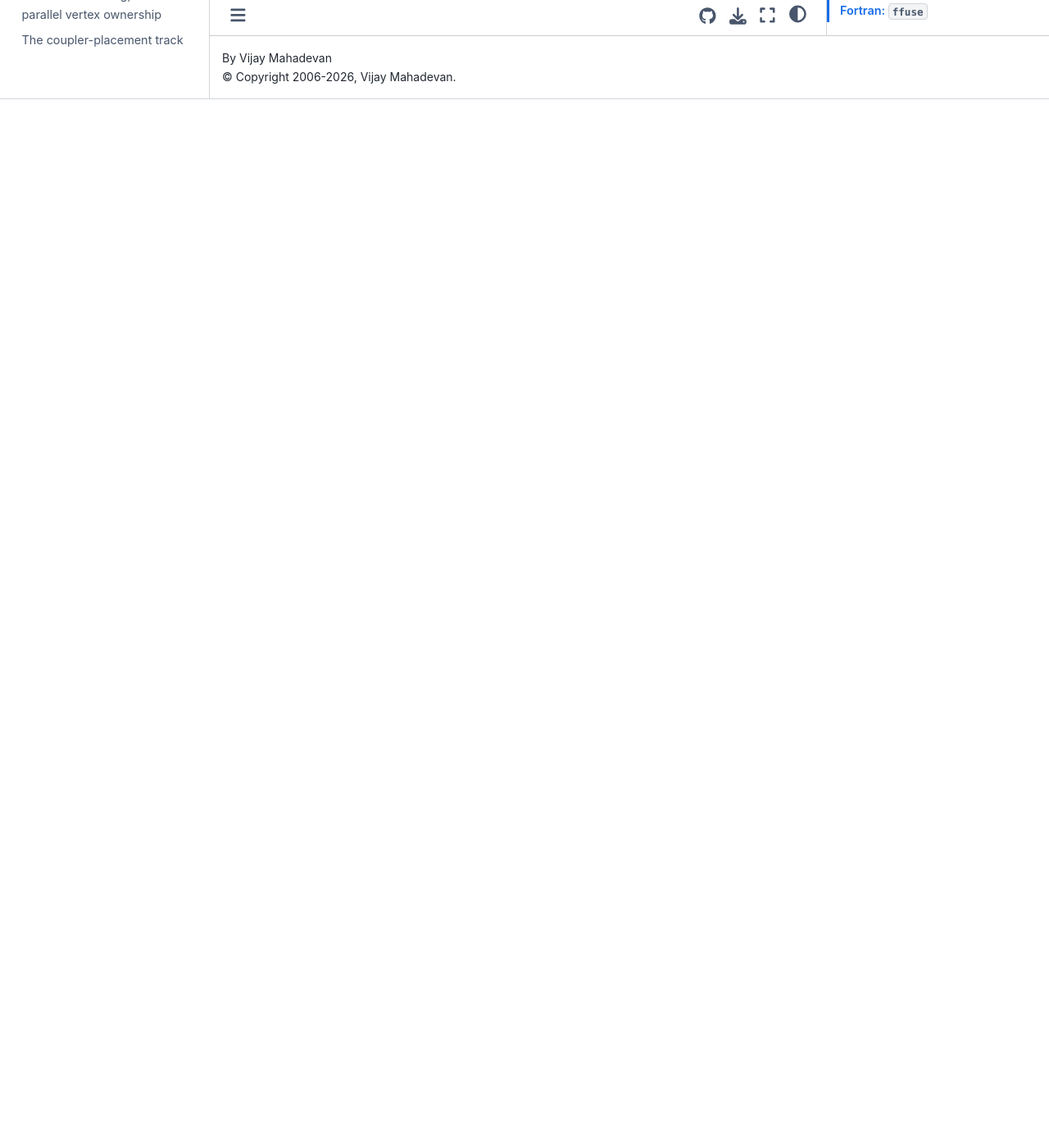
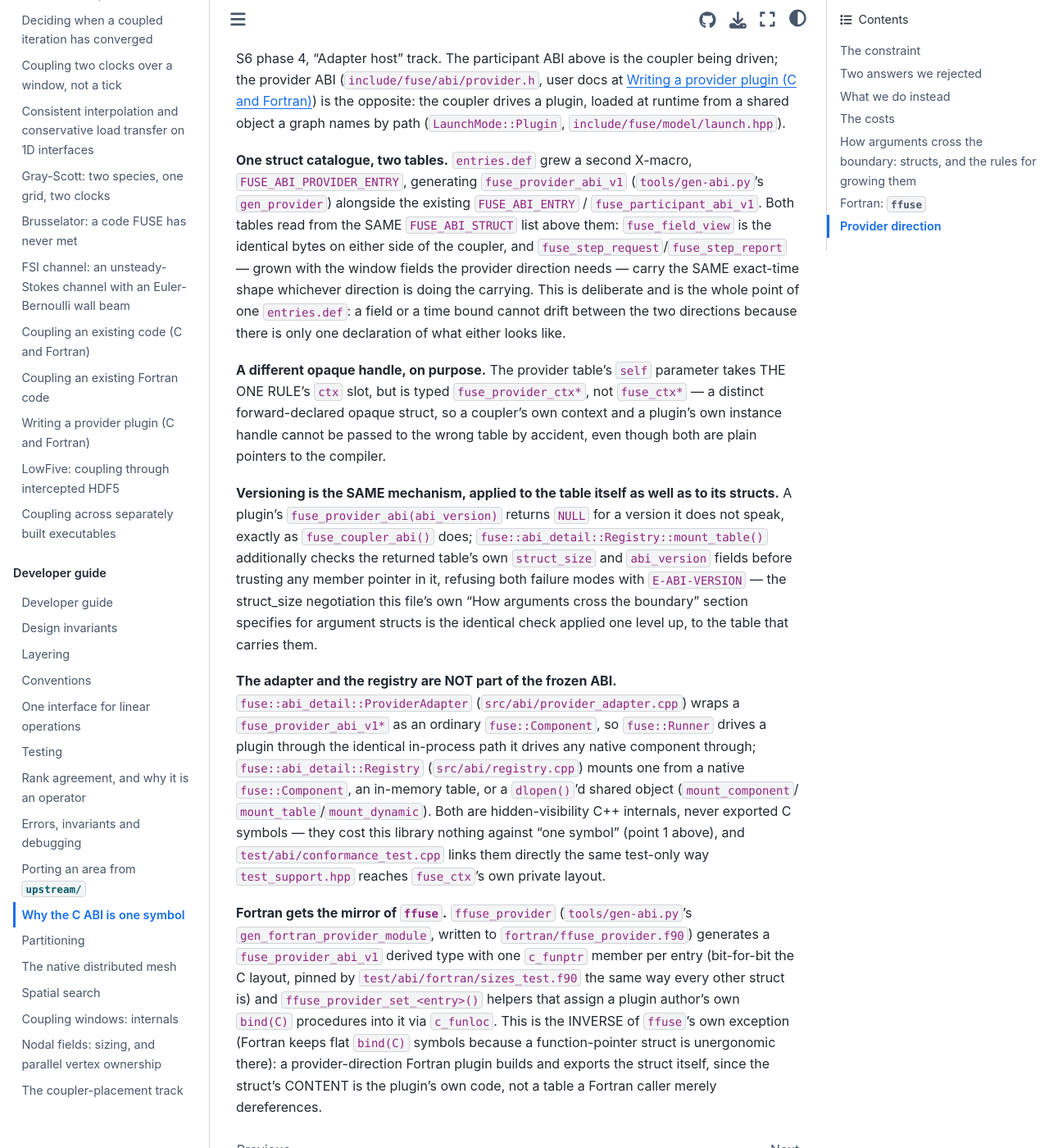
Before and after one commit to vijaysm/fuse, a Sphinx documentation site: the page built from docs/dev/abi-design.md, in a window 1280 px wide and 1400 px high, scrolled down 5293 px. Shown: the whole window at 82% size. Built offline with Sphinx 7.4.7 and the Sphinx Book theme 1.1.4, drawn with Linux system fonts in a browser that asks for light colours; pages that are not in the unit, such as notebooks, are missing from menus; before the commit the page ends 5414 px from its top, so only the background shows below that; some of the changed text lies outside the part shown.

Commit message:
Add provider ABI mutation rows and the plugin guide
Four mutation rows killed by hand; providers.md covers C and Fortran
plugins and notes gfortran's extra module symbols.

````diff
--- a/docs/dev/abi-design.md
+++ b/docs/dev/abi-design.md
@@ -155,3 +155,53 @@
 What this costs: one more generated file and one more library to install. What it buys: a
 Fortran program is written against the same fifteen names and the same structs as a C program,
 and the test that proves the two agree is a `C_SIZEOF` table, not a reading.
+
+## Provider direction
+
+S6 phase 4, "Adapter host" track. The participant ABI above is the coupler being driven; the
+provider ABI (`include/fuse/abi/provider.h`, user docs at [](../user/providers.md)) is the
+opposite: the coupler drives a plugin, loaded at runtime from a shared object a graph names by
+path (`LaunchMode::Plugin`, `include/fuse/model/launch.hpp`).
+
+**One struct catalogue, two tables.** `entries.def` grew a second X-macro,
+`FUSE_ABI_PROVIDER_ENTRY`, generating `fuse_provider_abi_v1` (`tools/gen-abi.py`'s `gen_provider`)
+alongside the existing `FUSE_ABI_ENTRY` / `fuse_participant_abi_v1`. Both tables read from the
+SAME `FUSE_ABI_STRUCT` list above them: `fuse_field_view` is the identical bytes on either side of
+the coupler, and `fuse_step_request`/`fuse_step_report` — grown with the window fields the
+provider direction needs — carry the SAME exact-time shape whichever direction is doing the
+carrying. This is deliberate and is the whole point of one `entries.def`: a field or a time bound
+cannot drift between the two directions because there is only one declaration of what either
+looks like.
+
+**A different opaque handle, on purpose.** The provider table's `self` parameter takes THE ONE
+RULE's `ctx` slot, but is typed `fuse_provider_ctx*`, not `fuse_ctx*` — a distinct forward-declared
+opaque struct, so a coupler's own context and a plugin's own instance handle cannot be passed to
+the wrong table by accident, even though both are plain pointers to the compiler.
+
+**Versioning is the SAME mechanism, applied to the table itself as well as to its structs.** A
+plugin's `fuse_provider_abi(abi_version)` returns `NULL` for a version it does not speak, exactly
+as `fuse_coupler_abi()` does; `fuse::abi_detail::Registry::mount_table()` additionally checks the
+returned table's own `struct_size` and `abi_version` fields before trusting any member pointer in
+it, refusing both failure modes with `E-ABI-VERSION` — the struct_size negotiation this file's own
+"How arguments cross the boundary" section specifies for argument structs is the identical check
+applied one level up, to the table that carries them.
+
+**The adapter and the registry are NOT part of the frozen ABI.** `fuse::abi_detail::ProviderAdapter`
+(`src/abi/provider_adapter.cpp`) wraps a `fuse_provider_abi_v1*` as an ordinary `fuse::Component`,
+so `fuse::Runner` drives a plugin through the identical in-process path it drives any native
+component through; `fuse::abi_detail::Registry` (`src/abi/registry.cpp`) mounts one from a native
+`fuse::Component`, an in-memory table, or a `dlopen()`'d shared object (`mount_component`/
+`mount_table`/`mount_dynamic`). Both are hidden-visibility C++ internals, never exported C symbols
+— they cost this library nothing against "one symbol" (point 1 above), and
+`test/abi/conformance_test.cpp` links them directly the same test-only way `test_support.hpp`
+reaches `fuse_ctx`'s own private layout.
+
+**Fortran gets the mirror of `ffuse`.** `ffuse_provider` (`tools/gen-abi.py`'s
+`gen_fortran_provider_module`, written to `fortran/ffuse_provider.f90`) generates a
+`fuse_provider_abi_v1` derived type with one `c_funptr` member per entry (bit-for-bit the C
+layout, pinned by `test/abi/fortran/sizes_test.f90` the same way every other struct is) and
+`ffuse_provider_set_<entry>()` helpers that assign a plugin author's own `bind(C)` procedures into
+it via `c_funloc`. This is the INVERSE of `ffuse`'s own exception (Fortran keeps flat `bind(C)`
+symbols because a function-pointer struct is unergonomic there): a provider-direction Fortran
+plugin builds and exports the struct itself, since the struct's CONTENT is the plugin's own code,
+not a table a Fortran caller merely dereferences.
--- /dev/null
+++ b/docs/user/providers.md
@@ -0,0 +1,224 @@
+# Writing a provider plugin (C and Fortran)
+
+The provider ABI is the other direction from [](c-abi.md): instead of your code driving FUSE,
+**FUSE drives your component**, loaded at runtime from a shared object your graph names by path.
+Implemented and tested — `build-evidence/abi-matrix.toml`'s rows, run four ways against
+a native in-process reference by `test/abi/conformance_test.cpp`. The design rationale, including
+why this is a *second* table rather than a flag on the participant one, is in
+[](../dev/abi-design.md#provider-direction).
+
+## The one symbol your plugin exports
+
+```c
+const fuse_provider_abi_v1* fuse_provider_abi(uint32_t abi_version);
+```
+
+Exactly this, from `#include <fuse/abi/provider.h>`. FUSE's own `fuse::abi_detail::Registry`
+`dlopen()`s your shared object and `dlsym()`s this one name — the same "one exported symbol"
+discipline the participant direction uses (`docs/dev/abi-design.md`, point 1), applied to a plugin
+instead of to `libfuse-abi` itself. Return `NULL` for any `abi_version` you do not speak; FUSE
+refuses the mount with `E-ABI-VERSION` rather than guessing at a subset.
+
+## The table
+
+```c
+typedef struct fuse_provider_abi_v1 {
+  uint32_t struct_size;
+  uint32_t abi_version;
+  fuse_status (*version)(fuse_provider_ctx* self, const fuse_null* in, fuse_version_info* out);
+  fuse_status (*create)(fuse_provider_ctx* self, const fuse_null* in, fuse_provider_instance* out);
+  fuse_status (*destroy)(fuse_provider_ctx* self, const fuse_null* in, fuse_null* out);
+  fuse_status (*describe)(fuse_provider_ctx* self, const fuse_null* in, fuse_field_table* out);
+  fuse_status (*bind)(fuse_provider_ctx* self, const fuse_field_view* in, fuse_null* out);
+  fuse_status (*advance)(fuse_provider_ctx* self, const fuse_step_request* in, fuse_step_report* out);
+  fuse_status (*save_state)(fuse_provider_ctx* self, const fuse_null* in, fuse_null* out);
+  fuse_status (*restore_state)(fuse_provider_ctx* self, const fuse_null* in, fuse_null* out);
+  fuse_status (*capabilities)(fuse_provider_ctx* self, const fuse_null* in, fuse_capability_set* out);
+} fuse_provider_abi_v1;
+```
+
+Every member has the shape `fuse_status f(fuse_provider_ctx* self, const IN* in, OUT* out)` — THE
+ONE RULE, same as the participant table, with `self` (your own opaque instance, `create()`'s own
+output) taking the `ctx` slot. `self` is a *different* C type from the participant direction's
+`fuse_ctx*`, so the two tables' handles cannot be passed to each other by accident even though both
+are plain pointers.
+
+**The struct catalogue is shared.** `fuse_field_view` (what `bind()` hands you — a pointer, element
+type, and layout, identical to what `register_field` takes on the participant side) and the window
+carried by `fuse_step_request`/`fuse_step_report` (what `advance()` reads and must echo back
+exactly) are the SAME structs, grown — not duplicated — from `entries.def`. A field or a time bound
+looks like the same bytes on either side of the coupler.
+
+FUSE calls your table in this order, once per instance: `create()`, then `describe()` (query the
+field count with `out->buffer = NULL`, then fill it), then `bind()` once per field `describe()`
+reported, then `advance()` repeatedly (and `save_state()`/`restore_state()` if your component is
+inside an iteration region), then `destroy()`.
+
+## Writing a plugin in C
+
+```c
+#include <fuse/abi/provider.h>
+#include <stdlib.h>
+
+typedef struct { double* out_ptr; } instance_t;
+
+static fuse_status p_create(fuse_provider_ctx* self, const fuse_null* in, fuse_provider_instance* out) {
+  instance_t* inst = calloc(1, sizeof(instance_t));
+  out->struct_size = sizeof(fuse_provider_instance);
+  out->self = (fuse_provider_ctx*)inst;
+  return FUSE_OK;
+}
+static fuse_status p_destroy(fuse_provider_ctx* self, const fuse_null* in, fuse_null* out) {
+  free((instance_t*)self);
+  return FUSE_OK;
+}
+static fuse_status p_describe(fuse_provider_ctx* self, const fuse_null* in, fuse_field_table* out) {
+  out->struct_size = sizeof(fuse_field_table);
+  out->written = 1;
+  if (out->buffer && out->capacity >= 1) {
+    out->buffer[0].struct_size = sizeof(fuse_field_spec);
+    out->buffer[0].name = "out";
+    out->buffer[0].components = 1;
+    out->buffer[0].intent = 0;              /* Provides */
+    out->buffer[0].element_type = FUSE_ELEMENT_F64;
+  }
+  return FUSE_OK;
+}
+static fuse_status p_bind(fuse_provider_ctx* self, const fuse_field_view* in, fuse_null* out) {
+  ((instance_t*)self)->out_ptr = (double*)in->data;   /* keep the pointer; write through it later */
+  return FUSE_OK;
+}
+static fuse_status p_advance(fuse_provider_ctx* self, const fuse_step_request* in, fuse_step_report* out) {
+  instance_t* inst = (instance_t*)self;
+  if (inst->out_ptr) *inst->out_ptr = /* your physics, over [in->t_begin, in->t_end) */ 0.0;
+  out->struct_size = sizeof(fuse_step_report);
+  out->step = in->step; out->iteration = in->iteration;
+  out->t_begin = in->t_begin; out->t_end = in->t_end;  /* echo the window EXACTLY (rule 6) */
+  return FUSE_OK;
+}
+
+static const fuse_provider_abi_v1 g_table = {
+    sizeof(fuse_provider_abi_v1), FUSE_ABI_VERSION,
+    NULL /* version */, p_create, p_destroy, p_describe, p_bind, p_advance,
+    NULL /* save_state */, NULL /* restore_state */, NULL /* capabilities */,
+};
+
+const fuse_provider_abi_v1* fuse_provider_abi(uint32_t abi_version) {
+  return abi_version == FUSE_ABI_VERSION ? &g_table : NULL;
+}
+```
+
+A full, tested version (with `save_state`/`restore_state`/`capabilities` filled in and every
+`struct_size`/null check FUSE's own adapter actually exercises) is
+`test/abi/plugins/linear_provider.c`.
+
+## Writing a plugin in Fortran
+
+Generated module `ffuse_provider` (from the same `entries.def` as `ffuse` — see [](fortran.md))
+gives you a `fuse_provider_abi_v1` derived type with one `c_funptr` member per entry, an abstract
+interface per entry so your own procedures are checked against the right signature, and
+`ffuse_provider_set_<entry>()` to assign each one via `c_funloc`:
+
+```fortran
+module my_provider
+  use, intrinsic :: iso_c_binding
+  use ffuse, only: fuse_null, fuse_field_view, fuse_field_table, fuse_provider_instance, &
+                   fuse_step_request, fuse_step_report, FUSE_OK, FUSE_ELEMENT_F64
+  use ffuse_provider
+  implicit none
+  type(fuse_provider_abi_v1), save, target :: g_table
+  logical, save :: g_ready = .false.
+contains
+  function p_advance(self, in, out) result(status) bind(C)
+    type(c_ptr), value :: self
+    type(fuse_step_request), intent(in) :: in
+    type(fuse_step_report), intent(inout) :: out
+    integer(c_int32_t) :: status
+    ! ... your physics, writing through the pointer p_bind() stashed ...
+    out%t_begin = in%t_begin; out%t_end = in%t_end   ! echo the window EXACTLY (rule 6)
+    status = FUSE_OK
+  end function p_advance
+  ! p_create, p_destroy, p_describe, p_bind: same pattern, bind(C) procedures.
+
+  function my_provider_bootstrap(abi_version) result(ptr)
+    integer(c_int32_t), value :: abi_version
+    type(c_ptr) :: ptr
+    if (.not. g_ready) then
+      g_table%struct_size = int(c_sizeof(g_table), c_int32_t)
+      g_table%abi_version = FUSE_ABI_VERSION
+      call ffuse_provider_set_advance(g_table, p_advance)
+      ! ... one ffuse_provider_set_<entry> call per entry you implement ...
+      g_ready = .true.
+    end if
+    ptr = ffuse_provider_bootstrap(g_table, abi_version)
+  end function my_provider_bootstrap
+end module my_provider
+
+function fuse_provider_abi(abi_version) result(ptr) bind(C, name="fuse_provider_abi")
+  use, intrinsic :: iso_c_binding, only: c_ptr, c_int32_t
+  use my_provider, only: my_provider_bootstrap
+  implicit none
+  integer(c_int32_t), value :: abi_version
+  type(c_ptr) :: ptr
+  ptr = my_provider_bootstrap(abi_version)
+end function fuse_provider_abi
+```
+
+Build against `fuse::abi-fortran` (CMake target `fuse-abi-fortran`, which bundles `ffuse` and
+`ffuse_provider`) and `fuse::abi` (for `fuse_coupler_abi`, the shim's own undefined symbol — never
+called by a provider-only plugin, but still resolved at link time). A full, tested version is
+`test/abi/plugins/linear_provider.f90`.
+
+## Naming your plugin in the graph
+
+```yaml
+components:
+  - name: ideal-gas
+    ranks: {first: 3, count: 1}
+    launch:
+      mode: plugin
+      plugin_path: /opt/fuse-plugins/ideal-gas.so
+    fields:
+      - name: pressure
+        region: cell
+        components: 1
+        intent: provides
+```
+
+A `plugin`-launched component shares the host process and its communicator exactly like an
+`InProcess` one (it is never a separate executable, and `fuse::transport::connect()` has nothing to
+do for it); the only thing that differs is where its code comes from. `fuse_initialize()` mounts it
+automatically — nothing else in your calling code needs to know the component is a plugin rather
+than a component you wrote in C++. An empty or missing `plugin_path` is refused at validation
+(`E-LAUNCH-PLUGIN-PATH`), and a `dlopen()`/`dlsym()` failure, a version mismatch, or a `describe()`
+that disagrees with the graph's own field declaration are refused at `fuse_initialize()` (codes
+`E-ABI-LOAD`, `E-ABI-VERSION`, `E-ABI-DESCRIBE` respectively) — never silently skipped or
+substituted.
+
+## Error codes
+
+| Code | Meaning |
+|---|---|
+| `E-ABI-LOAD` | `dlopen()`/`dlsym()` failed; the message carries `dlerror()`'s own text |
+| `E-ABI-VERSION` | the plugin's table does not speak `FUSE_ABI_VERSION` (absent, too small, or a different `abi_version`) |
+| `E-ABI-DESCRIBE` | `describe()` disagrees with the graph's own field declaration for a named field |
+| `E-ABI-PROVIDER-CREATE` / `-BIND` / `-ADVANCE` / `-SAVE` / `-RESTORE` | the named entry returned a non-`FUSE_OK` status |
+| `E-ABI-PROVIDER-WINDOW` | `advance()` echoed a different window than the one it was asked to run (rule 6) |
+| `E-ABI-PROVIDER-ELEMENT` | a field is not `FUSE_ELEMENT_F64`, the only element type this host supports through this ABI |
+| `E-ABI-REGISTRY-DUPLICATE` | a second provider was mounted under a name already in use |
+| `E-LAUNCH-PLUGIN-PATH` | a `plugin`-launched component declares an empty `plugin_path` |
+
+## Open questions
+
+Device fields (`FUSE_MEMSPACE_DEVICE`), checkpoint/restore through an iteration region driven by a
+mix of native and plugin components, and a plugin launched on a *subset* of a component's ranks
+are not yet exercised by any test.
+
+## A note on exported symbols
+
+A plugin written in C exports exactly one symbol, `fuse_provider_abi`, and the conformance
+suite checks that with `nm`. A plugin written in Fortran also exports the module-procedure
+symbols gfortran generates for `ffuse_provider` and for the plugin's own module
+(`__ffuse_provider_MOD_*`, `__<module>_MOD_*`); these are the compiler's mangled names, not part
+of the ABI, and a host never looks them up. Hiding them needs a linker version script or
+`-fvisibility=hidden` on the Fortran objects, which this release does not apply.
````
Also changed, not shown: docs/index.md (+1 -0 lines), docs/user/c-abi.md (+5 -7 lines), docs/user/index.md (+3 -1 lines), 2 other files.
